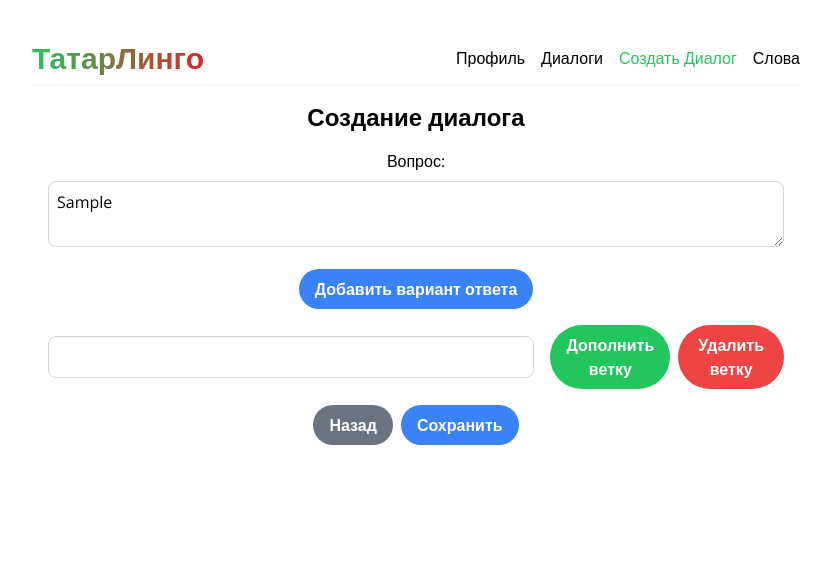
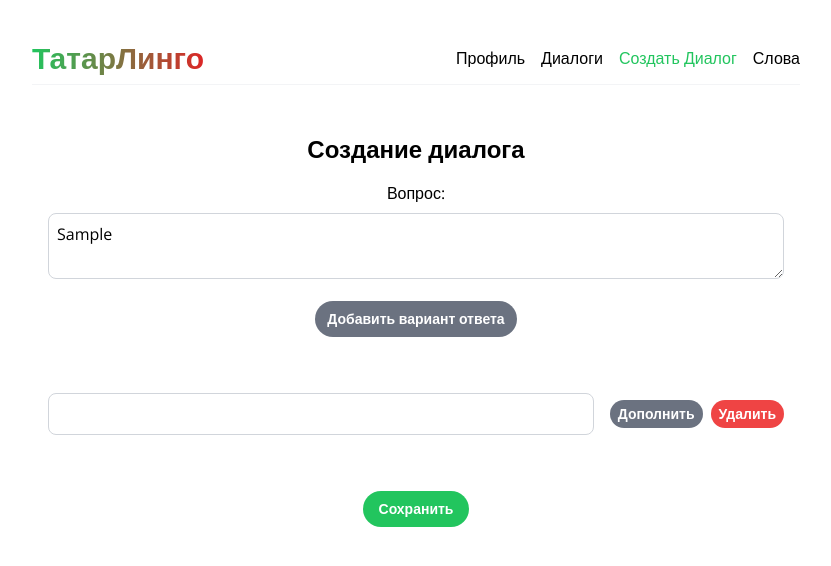
Before and after one commit to nikolina2k/language-app-front, a React (Vite) app: page /create in a window 1280 px wide. Both pictures are taken after typing "Sample" into the empty fields and a click on the button "Добавить вариант ответа". Shown: the top 566 px of the page, without its empty margins (224-1055 px from the left). Built offline with nearby package versions, Linux system fonts and the light colour scheme.

Commit message:
Make dialog creation prettier

```diff
--- a/src/components/Dialogs/CreateDialog.jsx
+++ b/src/components/Dialogs/CreateDialog.jsx
@@ -40,24 +40,6 @@ const CreateDialog = ({ onSave, onBack }) => {
         setQuestion(nextQuestion);
     };
 
-    const handleBack = () => {
-        if (history.length === 0) return; // No previous history
-
-        // Retrieve previous question and options from history
-        const prevQuestion = history.pop();
-        const prevOptions = optionsHistory.pop();
-
-        setQuestion(prevQuestion);
-        setHistory([...history]); // Update history after removing the last element
-
-        // Restore previous options
-        if (prevOptions) {
-            const updatedQuestion = { ...prevQuestion };
-            updatedQuestion.options = prevOptions;
-            setQuestion(updatedQuestion);
-        }
-    };
-
     const handleSave = () => {
         const dialogs = JSON.parse(localStorage.getItem('dialogs')) || [];
         dialogs.push(question);
@@ -67,7 +49,7 @@ const CreateDialog = ({ onSave, onBack }) => {
 
     return (
         <div className="max-w-screen-lg mx-auto p-4">
-            <h2 className="text-2xl font-semibold mb-4">Создание диалога</h2>
+            <h2 className="text-2xl font-semibold mb-4 mt-8">Создание диалога</h2>
             <div className="mb-4">
                 <label className="block mb-2">Вопрос:</label>
                 <textarea
@@ -79,11 +61,12 @@ const CreateDialog = ({ onSave, onBack }) => {
             <div className="mb-4">
                 <button
                     onClick={handleOptionAdd}
-                    className="bg-blue-500 hover:bg-blue-700 text-white font-semibold py-2 px-4 rounded-full"
+                    className="bg-gray-500 mb-10 hover:bg-gray-700 text-white font-semibold py-2 px-3 rounded-full text-sm"
                 >
                     Добавить вариант ответа
                 </button>
             </div>
+            <div className="mb-4">
                 {question.options.map((option, index) => (
                     <div key={index} className="mb-4">
                         <div className="flex items-center mb-2">
@@ -95,29 +78,24 @@ const CreateDialog = ({ onSave, onBack }) => {
                             />
                             <button
                                 onClick={() => handleOptionClick(index)}
-                            className="bg-green-500 hover:bg-green-700 text-white font-semibold py-2 px-4 rounded-full mr-2"
+                                className="bg-gray-500 hover:bg-gray-700 text-white font-semibold py-1 px-2 rounded-full mr-2 text-sm"
                             >
-                            Дополнить ветку
+                                Дополнить
                             </button>
                             <button
                                 onClick={() => handleOptionDelete(index)}
-                            className="bg-red-500 hover:bg-red-700 text-white font-semibold py-2 px-4 rounded-full"
+                                className="bg-red-500 hover:bg-red-700 text-white font-semibold py-1 px-2 rounded-full text-sm"
                             >
-                            Удалить ветку
+                                Удалить
                             </button>
                         </div>
                     </div>
                 ))}
+            </div>
             <div className="mt-4">
                 <button
-                    onClick={handleBack}
-                    className="bg-gray-500 hover:bg-gray-700 text-white font-semibold py-2 px-4 rounded-full mr-2"
-                >
-                    Назад
-                </button>
-                <button
                     onClick={handleSave}
-                    className="bg-blue-500 hover:bg-blue-700 text-white font-semibold py-2 px-4 rounded-full"
+                    className="bg-green-500 mt-10 hover:bg-green-700 text-white font-semibold py-2 px-4 rounded-full text-sm"
                 >
                     Сохранить
                 </button>
```
Lines whose indentation alone changed are shown as unchanged.
